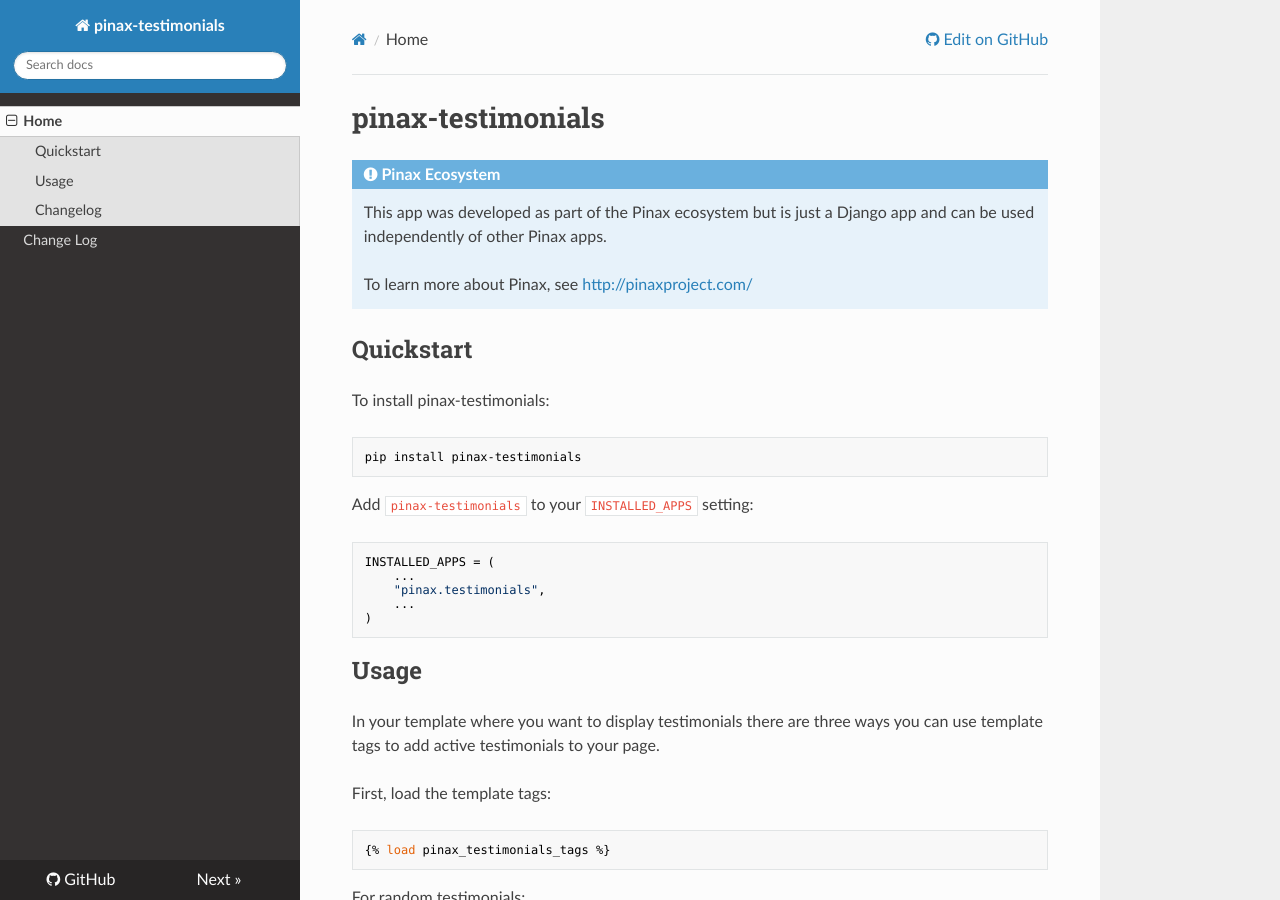
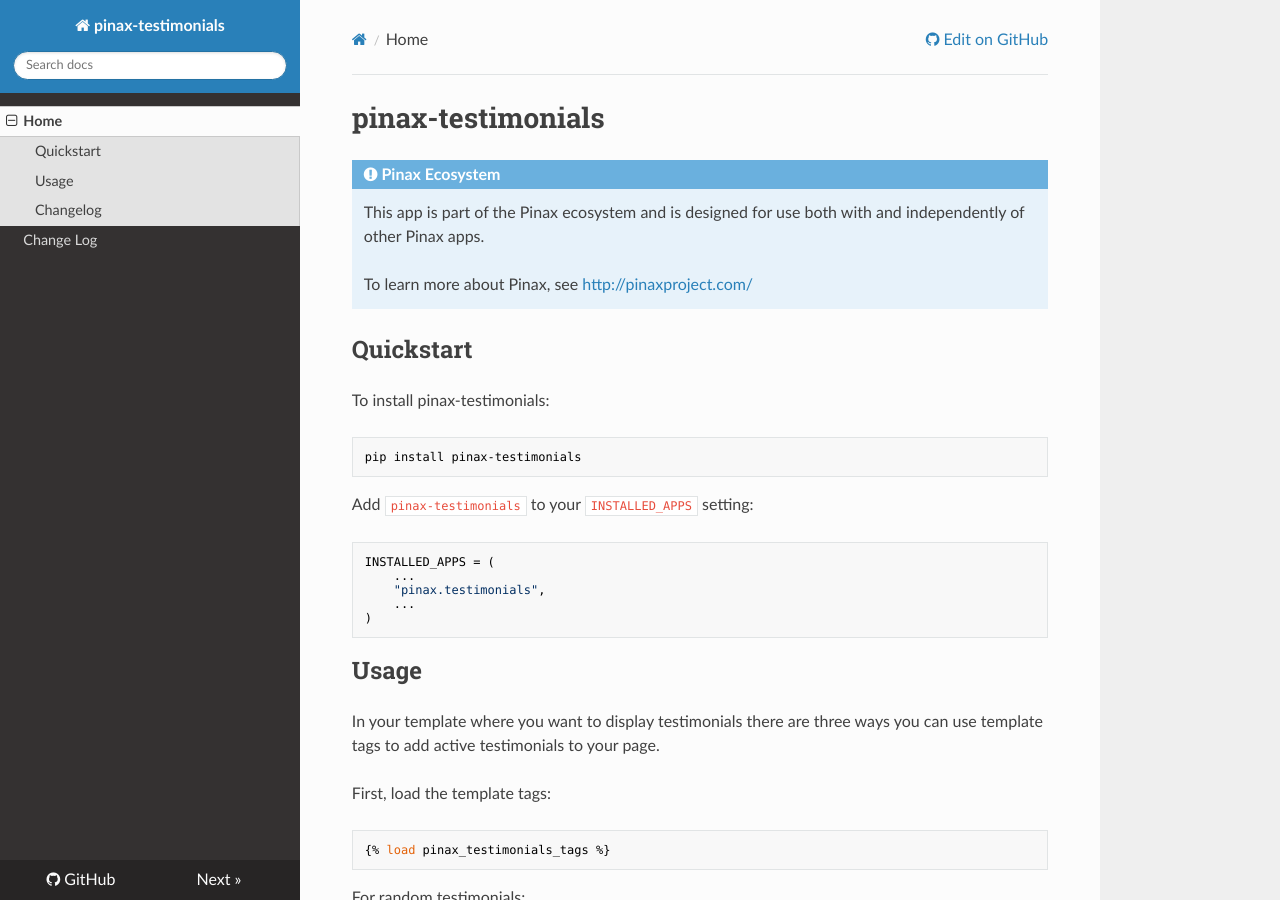
Before and after one commit to pinax/pinax-testimonials, an MkDocs documentation site: the page built from docs/index.md, in a window 1280 px wide and 900 px high. Built offline with MkDocs 1.6.1, drawn with Linux system fonts in a browser that asks for light colours; nearby versions of some CDN libraries; old or Windows-style settings are respelled for this version of MkDocs.

Commit message:
Editing changes

```diff
--- a/docs/index.md
+++ b/docs/index.md
@@ -2,8 +2,8 @@
 
 
 !!! note "Pinax Ecosystem"
-    This app was developed as part of the Pinax ecosystem but is just a Django app
-    and can be used independently of other Pinax apps.
+    This app is part of the Pinax ecosystem and is designed for use
+    both with and independently of other Pinax apps.
 
     To learn more about Pinax, see <http://pinaxproject.com/>
 
```
Also changed, not shown: README.md (+1 -1 lines).
